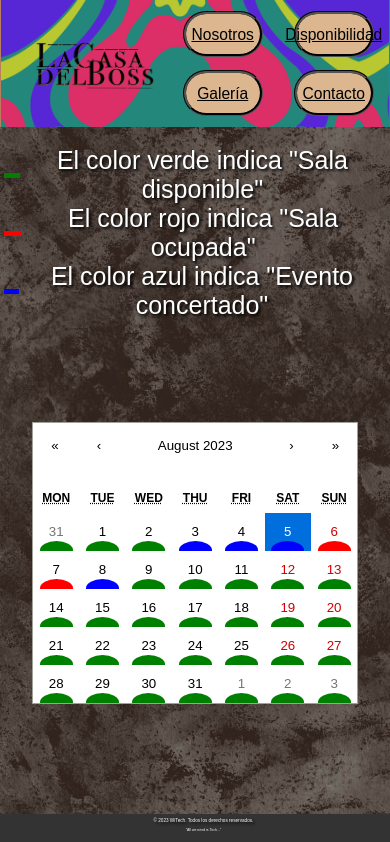
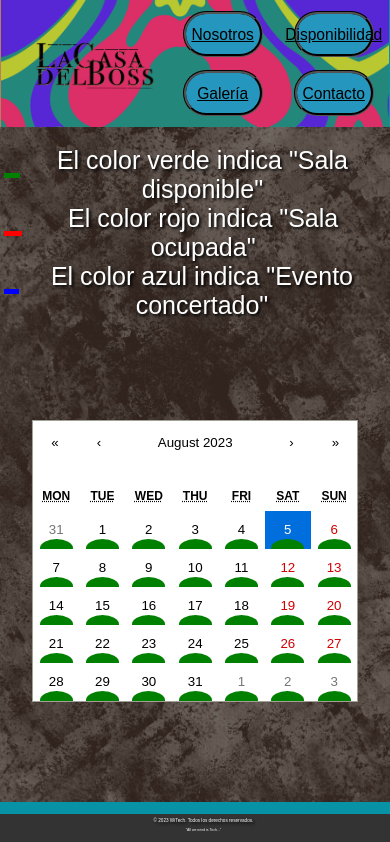
Before and after one commit to LuisRamirezdeVerger/ProjectDestiny, a React (Create React App) app: page /horarios in a window 390 px wide. Shown: the top 842 px of the page. Built offline with nearby package versions, Linux system fonts and the light colour scheme; a web font is replaced by a local one.

Commit message:
Last fixes! Page ended. GG!

```diff
--- a/public/index.html
+++ b/public/index.html
@@ -8,42 +8,29 @@
       }
     </style>
     <meta charset="utf-8" />
+
     <link rel="icon" href="%PUBLIC_URL%/favicon.ico" />
     <meta name="viewport" content="width=device-width, initial-scale=1" />
     <meta name="theme-color" content="#000000" />
     <meta
       name="description"
-      content="Web site created using create-react-app by WiTech"
+      content="La Casa del Boss. Un lugar donde..."
     />
     <link rel="apple-touch-icon" href="%PUBLIC_URL%/logo192.png" />
-    <!--
-      manifest.json provides metadata used when your web app is installed on a
-      user's mobile device or desktop. See https://developers.google.com/web/fundamentals/web-app-manifest/
-    -->
+
     <link rel="manifest" href="%PUBLIC_URL%/manifest.json" />
-    <!--
-      Notice the use of %PUBLIC_URL% in the tags above.
-      It will be replaced with the URL of the `public` folder during the build.
-      Only files inside the `public` folder can be referenced from the HTML.
 
-      Unlike "/favicon.ico" or "favicon.ico", "%PUBLIC_URL%/favicon.ico" will
-      work correctly both with client-side routing and a non-root public URL.
-      Learn how to configure a non-root public URL by running `npm run build`.
-    -->
     <title>La Casa del Boss</title>
   </head>
   <body>
-    <noscript>You need to enable JavaScript to run this app.</noscript>
+    <!--
+      L.L.C.
+         ///
+      Live, Love, Code
+        ///
+     -->
+    <noscript>Life is beautiful.</noscript>
     <div id="root"></div>
-    <!--
-      This HTML file is a template.
-      If you open it directly in the browser, you will see an empty page.
+  </body>
 
-      You can add webfonts, meta tags, or analytics to this file.
-      The build step will place the bundled scripts into the <body> tag.
-
-      To begin the development, run `npm start` or `yarn start`.
-      To create a production bundle, use `npm run build` or `yarn build`.
-    -->
-  </body>
 </html>
--- a/src/App.css
+++ b/src/App.css
@@ -54,7 +54,7 @@ body{
   border-radius: 3vw;
   font-size: 2.5vw;
   padding: 1.5vw;
-  background-color: #dbb68f;
+  background-color: #2596be;
 }
 
 .navBar a {
@@ -135,6 +135,10 @@ body{
     width: 100%;
   }
 
+  .App{
+
+  }
+
   .logoTituloNavBar{
     height: 15vh;
     width: 68%;
--- a/src/components/Contacto.css
+++ b/src/components/Contacto.css
@@ -68,6 +68,11 @@
 }
 
 @media (max-width: 768px){
+
+    .contactoBackground{
+        height: 135vh;
+        margin-bottom: -6vh;
+    }
     .metodosLista{
         width: 75vw;
     }
--- a/src/components/Galeria.css
+++ b/src/components/Galeria.css
@@ -79,6 +79,13 @@
     z-index: 9999; /* !! z-index debe ser mayor que el de las imágenes normales !!*/
 }
 
+@media (max-width: 768px) {
+    .background{
+        /* height: 180vh; */
+      margin-bottom: -6vh;
+    }
+
+}
 /*
 
 
--- a/src/components/Horarios.css
+++ b/src/components/Horarios.css
@@ -55,6 +55,11 @@
   }
 
 @media ( max-width: 768px){
+    .horarioBackground{
+      height: 80vh;
+      margin-bottom: -6vh;
+    }
+
     .calendario{
       padding: 2rem;
       height: 50vh;
--- a/src/components/Horarios.js
+++ b/src/components/Horarios.js
@@ -8,17 +8,19 @@ const Horarios = () => {
     const [date, setDate] = useState(new Date());
 
     const getDayColor = (date) => {
-        //Función para cmabiar el color del día
+        //Lógica para cambiar el color del día
         const day = date.getDate();
         const month = date.getMonth();
 
+        //Función para cambiar el color del día
+
         if (month === 7){
             if (day >=3  && day <= 5 ){
-            return 'blue';
+            return 'green';
         } else if (day === 6 || day === 7){
-            return 'red';
+            return 'green';
         } else if (day === 8) {
-            return 'blue';
+            return 'green';
         }
     }
 
--- a/src/components/MiSitio.css
+++ b/src/components/MiSitio.css
@@ -22,6 +22,7 @@
 @media (max-width: 768px) {
   .background-miSitio{
     height: 141vh;
+      margin-bottom: -5vh;
     padding-bottom: 0;
     /* background-size: cover; */
   }
--- a/src/components/SobreMi.css
+++ b/src/components/SobreMi.css
@@ -23,6 +23,7 @@
 
 @media (max-width: 768px) {
     .quienesSomosBackground{
-        background-size: cover;
+
+      margin-bottom: -8.5vh;
     }
 }
```
Also changed, not shown: 1 other file (tests, documents, lock files or other folders).
